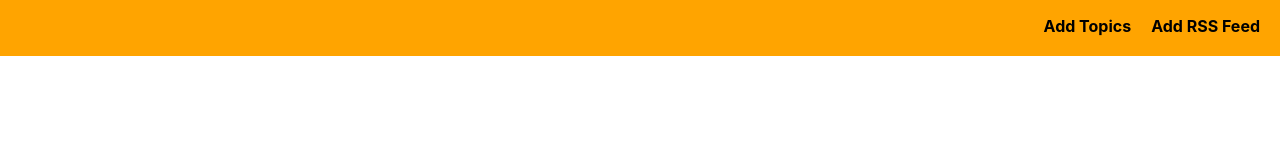
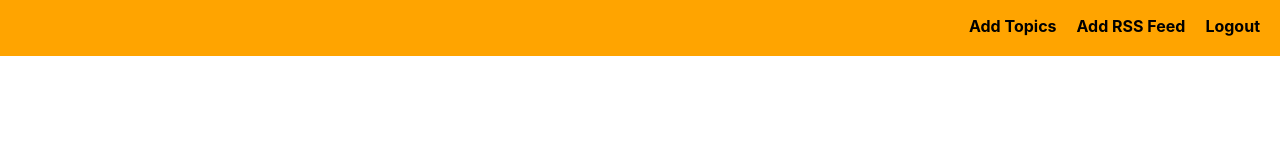
Before and after one commit to kamalakoum/ai_podcast, a React (Create React App) app in the folder admin-dashboard/: page / in a window 1280 px wide. Shown: the top 160 px of the page. Built offline with nearby package versions, Linux system fonts and the light colour scheme.

Commit message:
admin: add logout element to navbar

```diff
--- a/admin-dashboard/src/components/pages/home/index.jsx
+++ b/admin-dashboard/src/components/pages/home/index.jsx
@@ -13,6 +13,9 @@ const Home = () => {
                         <li className="element">
                             <a href="/add-rss-feed">Add RSS Feed</a>
                         </li>
+                        <li className="element">
+                            <a href="/">Logout</a>
+                        </li>
                     </ul>
                 </nav>
             </div>
```
